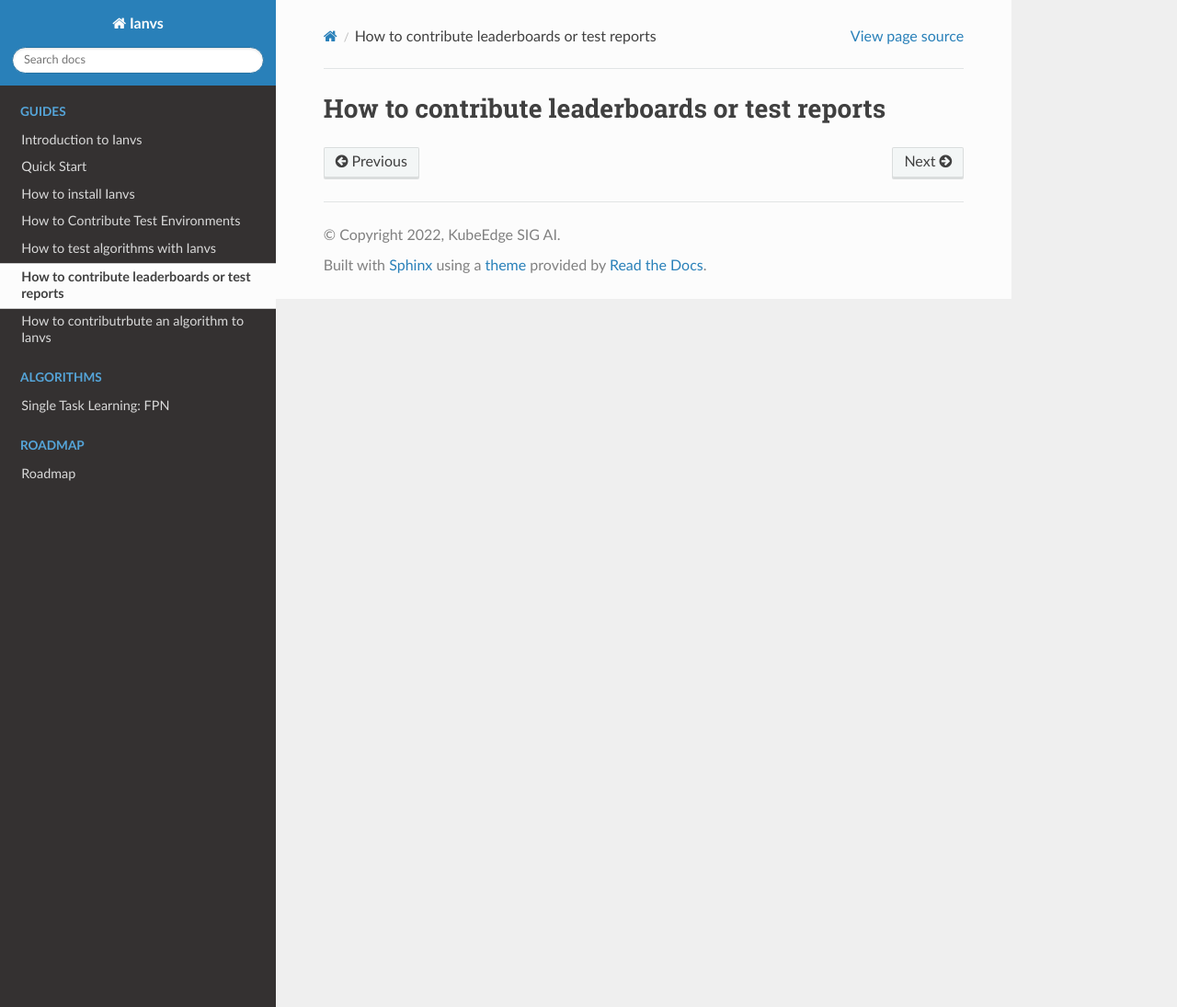
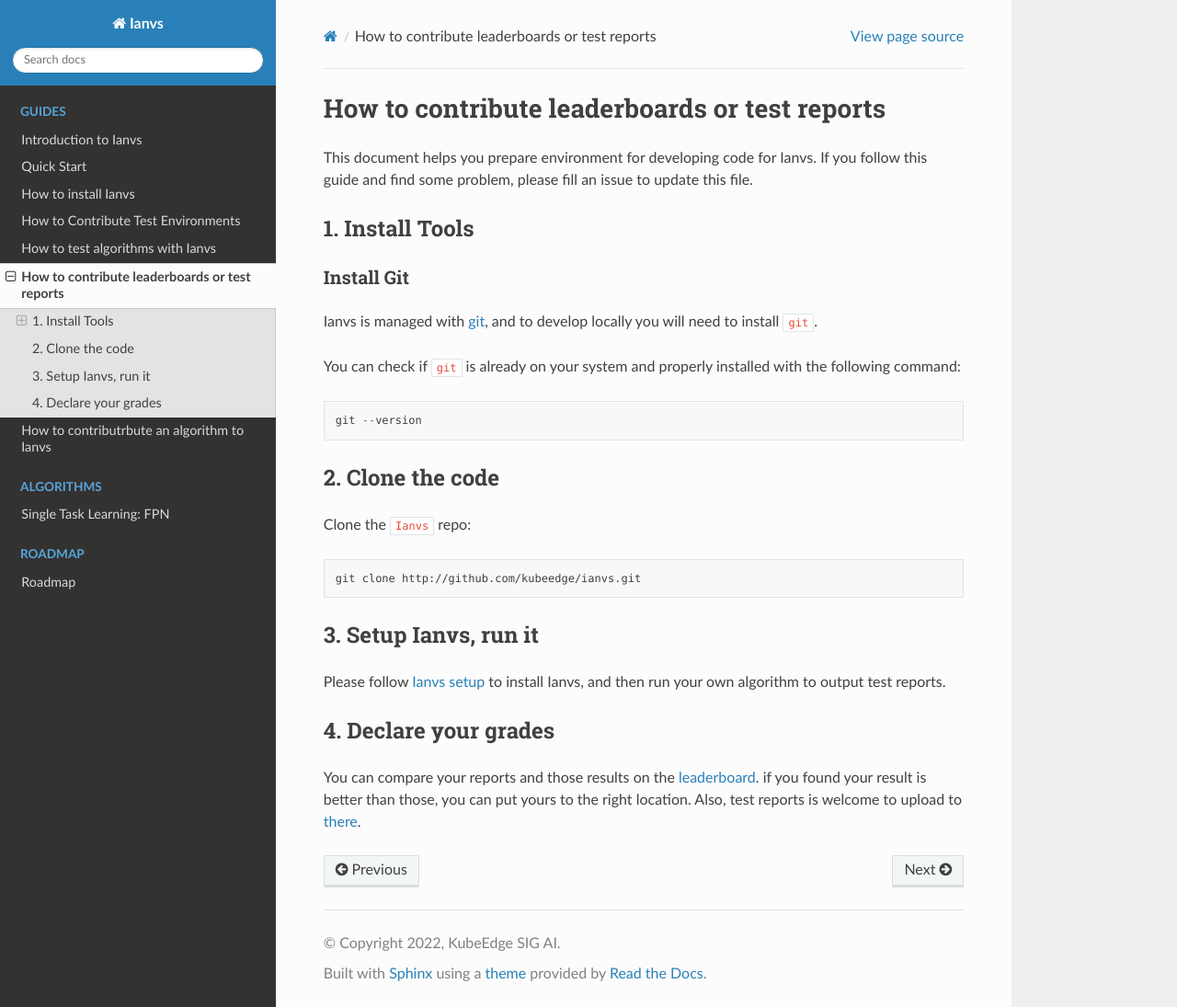
Before and after one commit to ECIL-EdgeAI/ianvs, a Sphinx documentation site: the page built from docs/guides/how-to-contribute-leaderboards-or-test-reports.md, in a window 1280 px wide and 1095 px high. Shown: the whole window at 92% size. Built offline with Sphinx 7.4.7 and the Read the Docs theme 2.0.0, drawn with Linux system fonts in a browser that asks for light colours; pages that are not in the unit, such as notebooks, are missing from menus.

Commit message:
Add contribute-leaderboards-or-test-reports

````diff
--- a/docs/guides/how-to-contribute-leaderboards-or-test-reports.md
+++ b/docs/guides/how-to-contribute-leaderboards-or-test-reports.md
@@ -1 +1,54 @@
 # How to contribute leaderboards or test reports
+
+
+This document helps you prepare environment for developing code for Ianvs.
+If you follow this guide and find some problem, please fill an issue to update this file.
+
+## 1. Install Tools
+### Install Git
+
+Ianvs is managed with [git], and to develop locally you
+will need to install `git`.
+
+You can check if `git` is already on your system and properly installed with
+the following command:
+
+```
+git --version
+```
+
+
+
+## 2. Clone the code
+
+Clone the `Ianvs` repo:
+
+```shell
+git clone http://github.com/kubeedge/ianvs.git
+```
+
+
+## 3. Setup Ianvs, run it
+
+Please follow [Ianvs setup] to install Ianvs, and then run your own algorithm to output test reports.
+
+
+## 4. Declare your grades
+You can compare your reports and those results on the [leaderboard].
+if you found your result is better than those, you can put yours to the right location.
+Also, test reports is welcome to upload to [there](../proposals/test-reports).
+
+
+
+[git]: https://git-scm.com/
+[framework]: /docs/proposals/architecture.md#architecture
+[github]: https://github.com/
+[golang]: https://golang.org/doc/install
+[k8s-setup]: https://kubernetes.io/docs/setup/
+[k8s-tools]: https://kubernetes.io/docs/tasks/tools
+[minikube]: https://minikube.sigs.k8s.io/docs/start/
+[kind]: https://kind.sigs.k8s.io
+[kubeedge]: https://kubeedge.io/en/docs/
+[kubeedge-k8s-compatibility]: https://github.com/kubeedge/kubeedge#kubernetes-compatibility
+[Ianvs Setup]: how-to-install-ianvs.md
+[leaderboard]: ../proposals/leaderboards/
````
